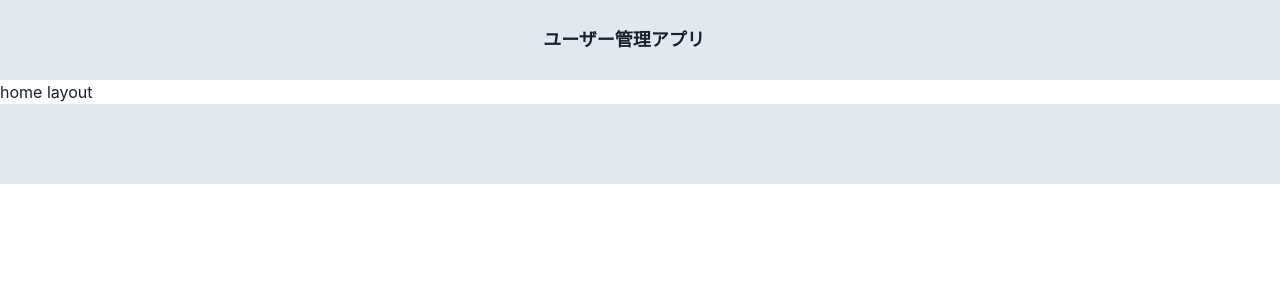
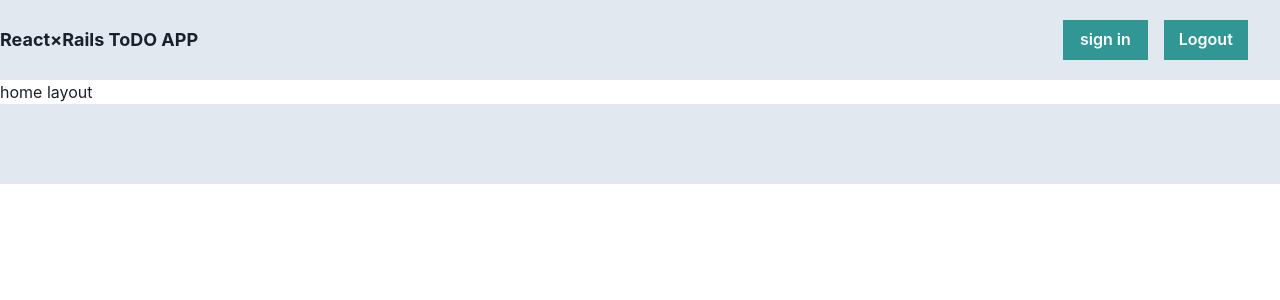
Before and after one commit to besumero628/react-rails-todo-front, a React (Create React App) app: page / in a window 1280 px wide. Shown: the top 300 px of the page. Built offline with nearby package versions, Linux system fonts and the light colour scheme.

Commit message:
[add] buttongroup

```diff
--- a/src/components/organisms/layout/Header.tsx
+++ b/src/components/organisms/layout/Header.tsx
@@ -1,5 +1,6 @@
-import { Flex, Heading } from "@chakra-ui/react";
+import { ButtonGroup, Flex, Heading, Spacer } from "@chakra-ui/react";
 import { FC, memo } from "react";
+import { PrimaryButton } from "../../atom/button/PrimaryButton";
 
 export const Header: FC = memo(()=> {
     return (
@@ -10,12 +11,17 @@ export const Header: FC = memo(()=> {
                 minH="10vh"
                 backgroundColor="gray.200"
                 justifyContent="center"
-                alignItems="center"
+                alignItems="left"
             >
                 <Flex align="center" as="a" mr={8} _hover={{cursor: "pointer"}} >
                     <Heading as="h1" fontSize={{base: "md", md:"lg"}}>
-                        ユーザー管理アプリ
+                        React×Rails ToDO APP
                     </Heading>
+                    <Spacer />
+                    <ButtonGroup gap='2'>
+                        <PrimaryButton>sign in</PrimaryButton>
+                        <PrimaryButton>Logout</PrimaryButton>
+                    </ButtonGroup>
                 </Flex>
             </Flex>
         </>
```
